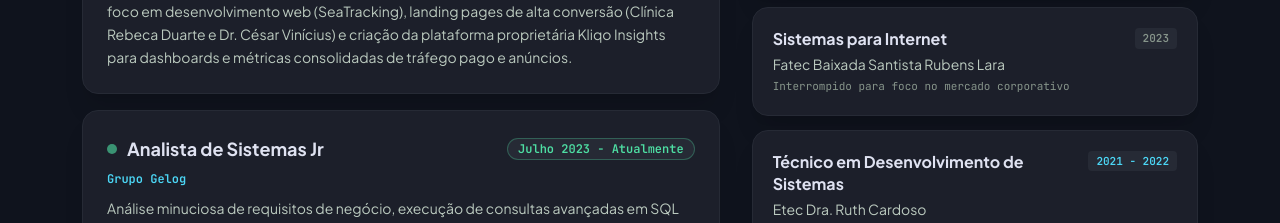
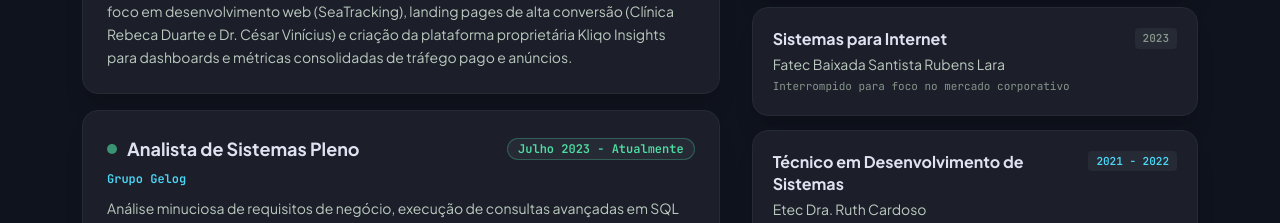
Before and after one commit to RaquelStefany/Portfolio-RaquelStefany, a Next.js app: page / in a window 1280 px wide. Shown: the part 4162-4385 px from the top of the page. Built offline with nearby package versions, Linux system fonts and the light colour scheme.

Commit message:
feat: update professional title to Mid-Level Systems Analyst

```diff
--- a/app/page.tsx
+++ b/app/page.tsx
@@ -621,7 +621,7 @@ export default function Home() {
 					: "Founder of the Kliqo.Tech venture and upcoming software house (kliqo.tech). Leading software architecture focusing on web development (SeaTracking), high-converting landing pages (Clínica Rebeca Duarte, Dr. César Vinícius), and the proprietary Kliqo Insights platform for paid traffic analytics and ad metrics.",
 		},
 		{
-			role: lang === "pt" ? "Analista de Sistemas Jr" : "Junior Systems Analyst",
+			role: lang === "pt" ? "Analista de Sistemas Pleno" : "Mid-Level Systems Analyst",
 			company: "Grupo Gelog",
 			period: lang === "pt" ? "Julho 2023 - Atualmente" : "July 2023 - Present",
 			current: true,
```
